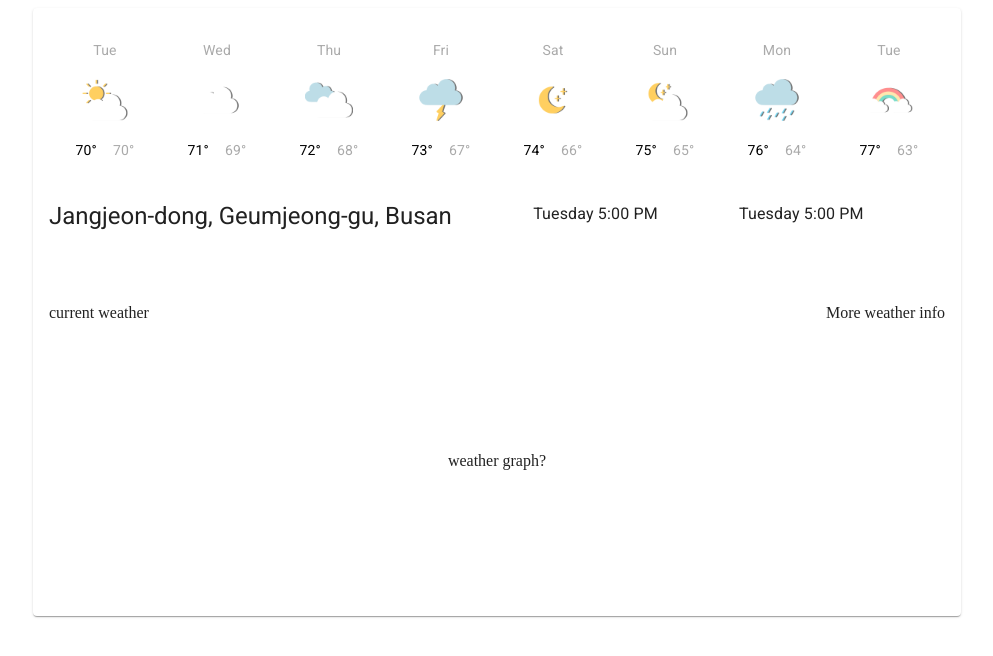
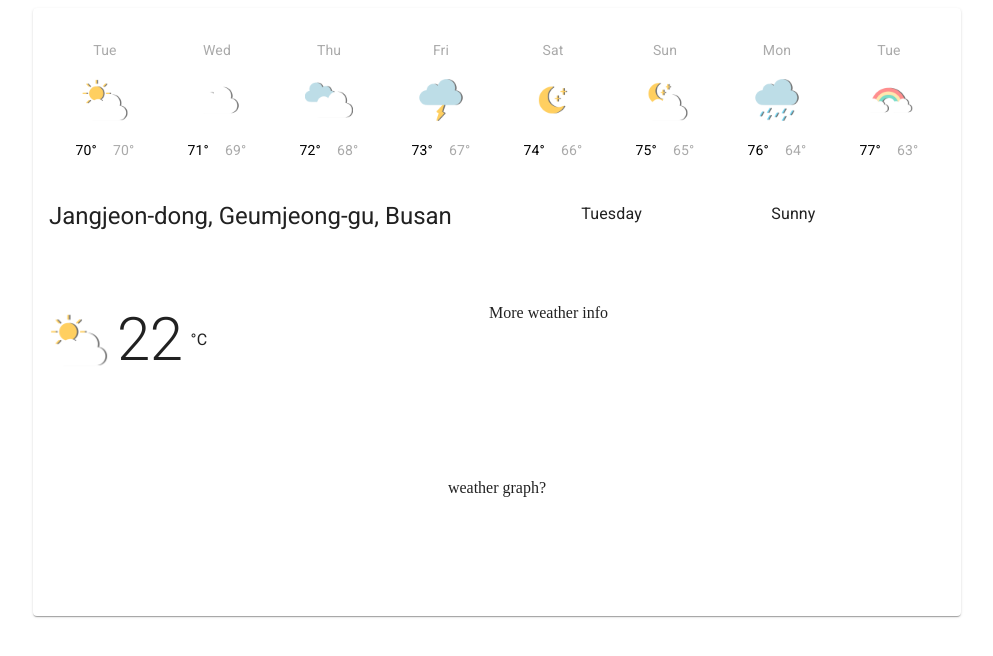
Before and after one commit to ay-ay-vasilev/react-projects, a React (Create React App) app in the folder weather-app/: page / in a window 1280 px wide. Shown: the top 656 px of the page, without its empty margins (143-1136 px from the left). Built offline with nearby package versions, Linux system fonts and the light colour scheme.

Commit message:
Small improvements in layout

```diff
--- a/weather-app/src/App.js
+++ b/weather-app/src/App.js
@@ -3,9 +3,22 @@ import React from "react";
 import WeatherCard from "./components/WeatherCard";
 // MUI
 import Grid from "@material-ui/core/Grid";
+import Box from "@material-ui/core/Box";
 import Card from "@material-ui/core/Card";
+import CardMedia from "@material-ui/core/CardMedia";
 import Typography from "@material-ui/core/Typography";
 import { makeStyles } from "@material-ui/core/styles";
+// weather images
+import sunny from "./images/sunny.png";
+import cloud from "./images/cloud.png";
+import cloudy from "./images/cloudy.png";
+import lightning from "./images/lightning.png";
+import mooncloud from "./images/mooncloud.png";
+import moon from "./images/moon.png";
+import rain from "./images/rain.png";
+import rainbow from "./images/rainbow.png";
+import snow from "./images/snow.png";
+import sun from "./images/sun.png";
 
 const useStyles = makeStyles((theme) => ({
   forecast: {
@@ -23,13 +36,25 @@ export default function App() {
   const today = new Date();
 
   let dayCards = [];
+  let weathers = [
+    sunny,
+    cloud,
+    cloudy,
+    lightning,
+    moon,
+    mooncloud,
+    rain,
+    rainbow,
+    snow,
+    sun,
+  ];
 
   for (let i = 0; i < 8; i++) {
     const newDate = new Date(today.getTime() + i * 86400000);
 
     dayCards.push({
       date: newDate,
-      weather: i,
+      weather: weathers[i],
       maxTemp: 70 + i,
       minTemp: 70 - i,
     });
@@ -64,15 +89,44 @@ export default function App() {
               </Typography>
             </Grid>
             <Grid item xs={12}>
-              <Typography variant="subtitle1">Tuesday 5:00 PM</Typography>
+              <Typography variant="subtitle1">Tuesday</Typography>
             </Grid>
             <Grid item xs={12}>
-              <Typography variant="subtitle1">Tuesday 5:00 PM</Typography>
+              <Typography variant="subtitle1">Sunny</Typography>
             </Grid>
           </Grid>
-          <Grid item container justify="space-between" direction="row">
-            <Grid item>current weather</Grid>
-            <Grid item>More weather info</Grid>
+          <Grid item container direction="row">
+            <Grid
+              item
+              container
+              justify="flex-start"
+              direction="row"
+              alignItems="center"
+              spacing={1}
+              xs={6}
+            >
+              <Grid item>
+                <CardMedia
+                  image={sunny}
+                  style={{
+                    height: "60px",
+                    width: "60px",
+                    alignSelf: "center",
+                    justify: "center",
+                  }}
+                />
+              </Grid>
+
+              <Grid item>
+                <Typography variant="h2">22</Typography>
+              </Grid>
+              <Grid item>
+                <Typography>°C</Typography>
+              </Grid>
+            </Grid>
+            <Grid item xs={6}>
+              More weather info
+            </Grid>
           </Grid>
         </Grid>
         <Grid item style={{ margin: "auto" }}>
--- a/weather-app/src/components/WeatherCard.js
+++ b/weather-app/src/components/WeatherCard.js
@@ -10,16 +10,6 @@ import Grid from "@material-ui/core/Grid";
 import Typography from "@material-ui/core/Typography";
 import { makeStyles } from "@material-ui/core/styles";
 // Weather icons
-import sunny from "../images/sunny.png";
-import cloud from "../images/cloud.png";
-import cloudy from "../images/cloudy.png";
-import lightning from "../images/lightning.png";
-import mooncloud from "../images/mooncloud.png";
-import moon from "../images/moon.png";
-import rain from "../images/rain.png";
-import rainbow from "../images/rainbow.png";
-import snow from "../images/snow.png";
-import sun from "../images/sun.png";
 
 const useStyles = makeStyles((theme) => ({
   weatherCard: {
@@ -40,40 +30,6 @@ const useStyles = makeStyles((theme) => ({
 export default function WeatherCard(props) {
   const classes = useStyles();
   const { date, weather, maxTemp, minTemp } = props;
-  let weatherIcon;
-
-  switch (weather) {
-    case 0:
-      weatherIcon = sunny;
-      break;
-    case 1:
-      weatherIcon = cloud;
-      break;
-    case 2:
-      weatherIcon = cloudy;
-      break;
-    case 3:
-      weatherIcon = lightning;
-      break;
-    case 4:
-      weatherIcon = moon;
-      break;
-    case 5:
-      weatherIcon = mooncloud;
-      break;
-    case 6:
-      weatherIcon = rain;
-      break;
-    case 7:
-      weatherIcon = rainbow;
-      break;
-    case 8:
-      weatherIcon = snow;
-      break;
-    default:
-      weatherIcon = sun;
-      break;
-  }
 
   return (
     <Box className={classes.weatherCard} color="#000000">
@@ -87,7 +43,7 @@ export default function WeatherCard(props) {
           style={{ textAlign: "center" }}
         />
         <div style={{ display: "flex", justifyContent: "center" }}>
-          <CardMedia className={classes.weatherIcon} image={weatherIcon} />
+          <CardMedia className={classes.weatherIcon} image={weather} />
         </div>
         <CardContent>
           <Grid container spacing={2} justify="center">
```
